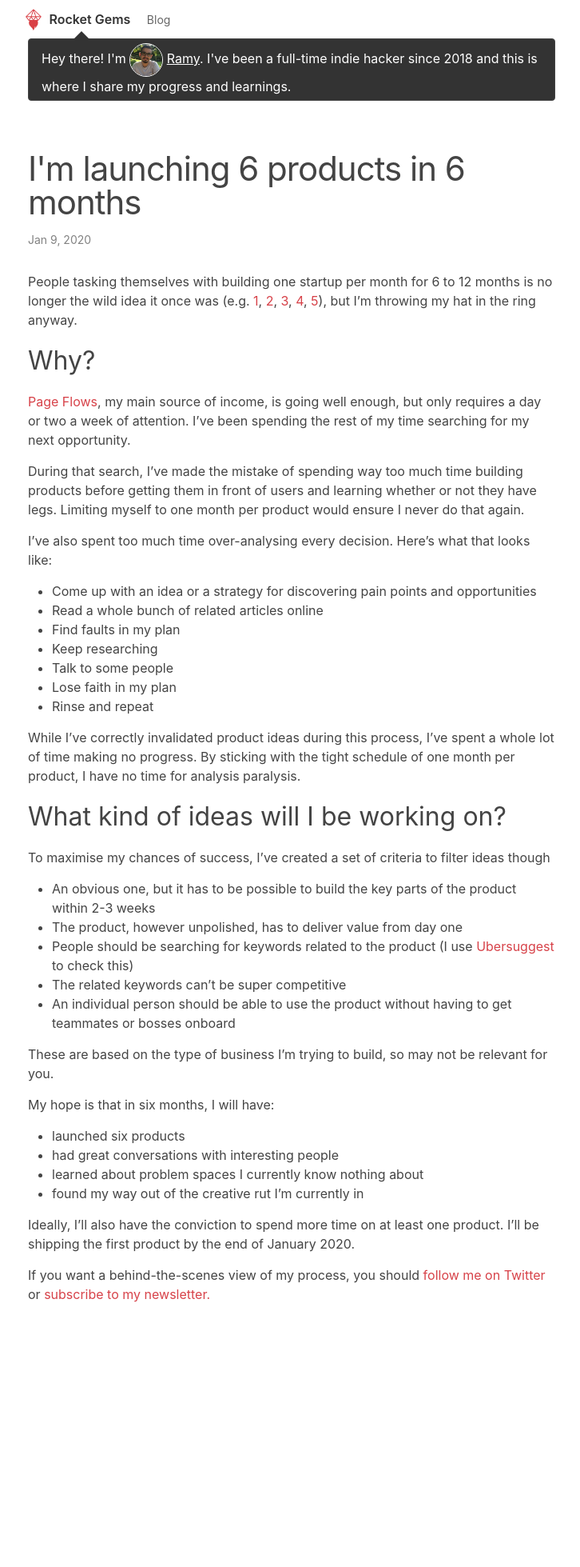
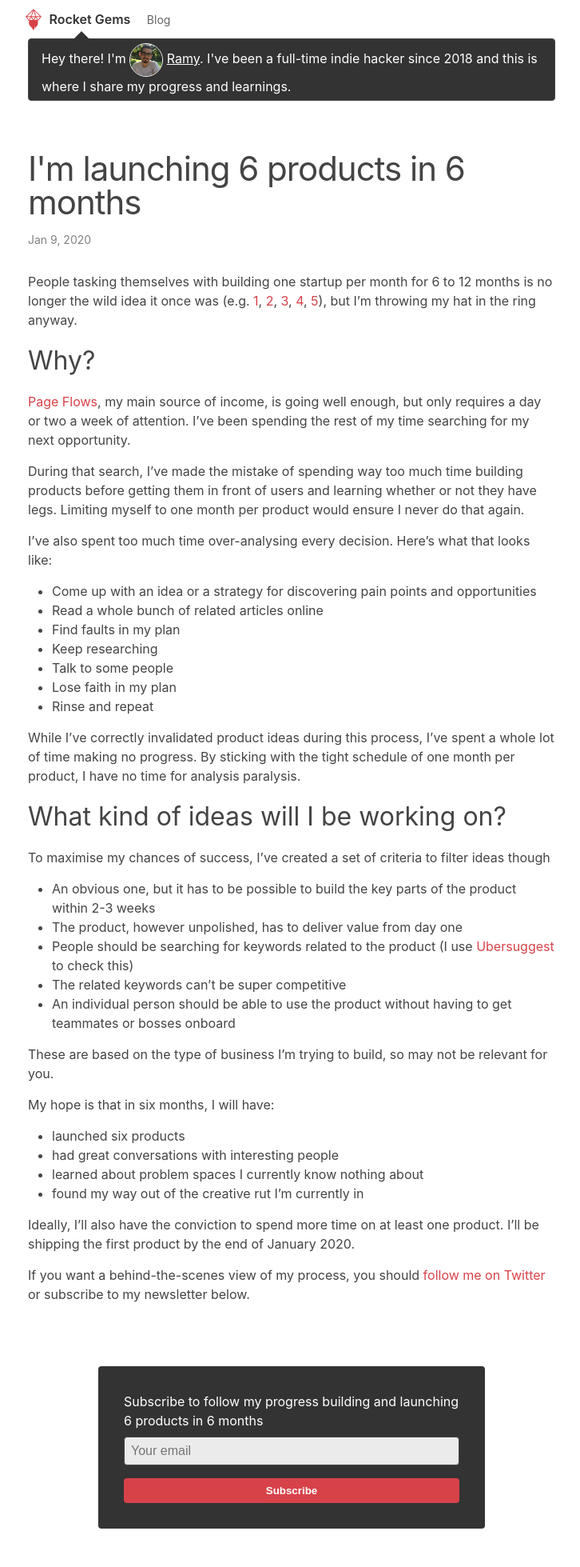
Before and after one commit to ramykhuffash/ramykhuffash.github.io, a Jekyll site: the page built from _posts/2020-01-09-6-products-in-6-months.markdown, in a window 1280 px wide. Shown: the whole page at 80% size, without its empty margins (275-1001 px from the left). Built offline with Jekyll 4.4.1, drawn with Linux system fonts in a browser that asks for light colours; before the commit the page ends 1692 px from its top, so only the background shows below that.

Commit message:
add newsletter box

```diff
--- a/_layouts/default.html
+++ b/_layouts/default.html
@@ -21,7 +21,7 @@
                     <label class="letterfuelLF1337inplbltst" for="letterfuelLF1337inptstEmail">Subscribe to follow my progress building and launching 6 products in 6 months</label>
                     <input type="email" id="letterfuelLF1337inptstEmail" class="letterfuelLF1337inptst" name="email" placeholder="Your email" maxlength="500" required="" />
                 </div>
-                <input type="submit" value="Subscribe" id="letterfuelLF1337inptbtnst">
+                <button type="submit" value="Subscribe" id="letterfuelLF1337inptbtnst">Subscribe</button>
             </form>
         </div>
     </footer>
--- a/_layouts/post_default.html
+++ b/_layouts/post_default.html
@@ -11,6 +11,19 @@
       </div>
     </main>
 
+    <footer>
+        <div class="newsletter-subscribe-box">
+            <form action="https://letterfuel.com/newsletter/2cc7692c-5e28-48c4-b430-b161b8553d82/subscribe/" method="post" enctype="multipart/form-data">
+                <input type="hidden" style="display: none;" name="source" value="embedded-form" />
+                <div>
+                    <label class="letterfuelLF1337inplbltst" for="letterfuelLF1337inptstEmail">Subscribe to follow my progress building and launching 6 products in 6 months</label>
+                    <input type="email" id="letterfuelLF1337inptstEmail" class="letterfuelLF1337inptst" name="email" placeholder="Your email" maxlength="500" required="" />
+                </div>
+                <button type="submit" value="Subscribe" id="letterfuelLF1337inptbtnst">Subscribe</button>
+            </form>
+        </div>
+    </footer>
+
   </body>
 
 </html>
--- a/_posts/2020-01-09-6-products-in-6-months.markdown
+++ b/_posts/2020-01-09-6-products-in-6-months.markdown
@@ -42,4 +42,4 @@ My hope is that in six months, I will have:
 
 Ideally, I'll also have the conviction to spend more time on at least one product. I'll be shipping the first product by the end of January 2020.
 
-If you want a behind-the-scenes view of my process, you should <a href="https://twitter.com/ramykhuffash" target="_blank">follow me on Twitter</a> or <a href="https://letterfuel.com/ramy-khuffash/" target="_blank">subscribe to my newsletter.</a>
+If you want a behind-the-scenes view of my process, you should <a href="https://twitter.com/ramykhuffash" target="_blank" rel="nofollow">follow me on Twitter</a> or subscribe to my newsletter below.
--- a/_sass/minima/_layout.scss
+++ b/_sass/minima/_layout.scss
@@ -314,7 +314,7 @@ button{
 .newsletter-subscribe-box{
     padding: 2rem;
     max-width: 420px;
-    margin: 2rem auto 3rem;
+    margin: 1rem auto 3rem;
     background: #333;
     color: white;
     border-radius: 4px;
@@ -326,13 +326,14 @@ button{
     input{
         background: rgba(255,255,255,0.9);
         color: #333;
-        border: 1px solid $brand-color;
+        border: 1px solid #444;
         border-radius: 4px;
         font-size: 16px;
         display: block;
         box-sizing: border-box;
         padding: .5rem;
         margin-bottom: 1rem;
+        width: 100%;
     }
     button{
         display: block;
```
Also changed, not shown: _pages/thank-you.markdown (added, +7 -0 lines).
